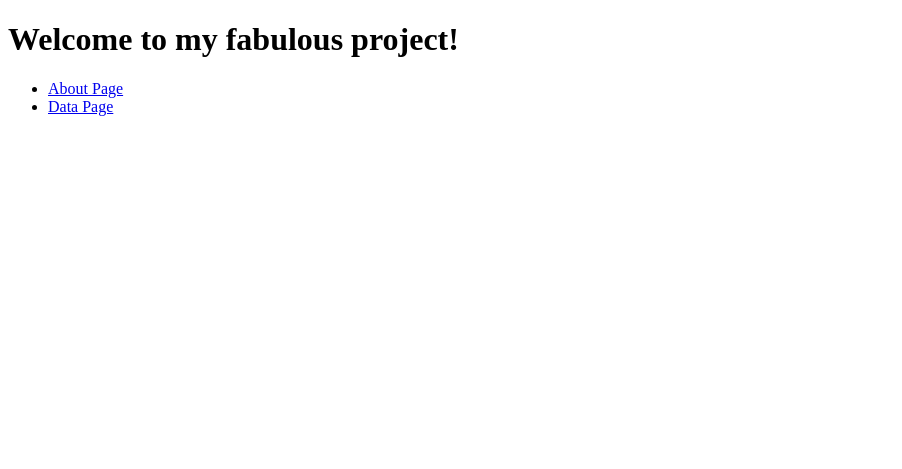
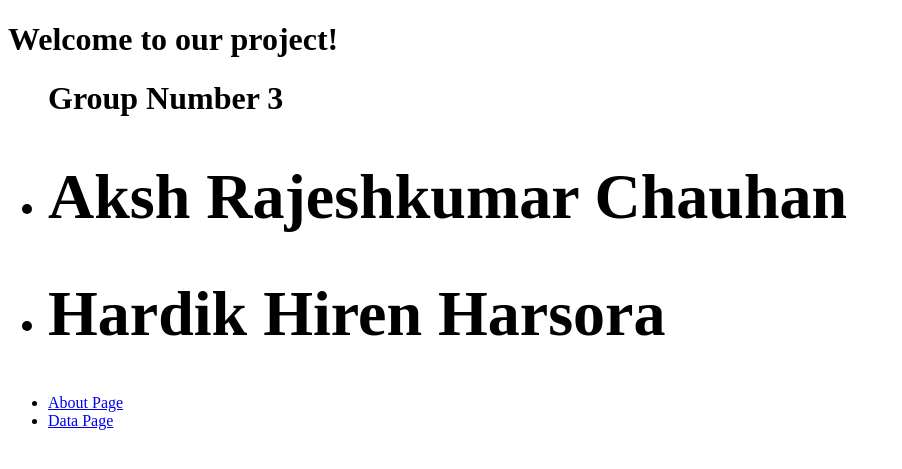
Before and after one commit to Ak1sh-2/final-project, a Flask app: page / in a window 1280 px wide. Shown: the top 469 px of the page, without its empty margins (0-902 px from the left). Run offline with Flask 3, Linux system fonts and the light colour scheme.

Commit message:
Update index_fillin.html

```diff
--- a/templates/index_fillin.html
+++ b/templates/index_fillin.html
@@ -5,7 +5,12 @@
 
     </head>
     <body>
-        <h1>Welcome to my fabulous project!</h1>
+        <h1>Welcome to our project!</h1>
+        <ul>
+            <h1>Group Number 3<h1>
+                <li><h1>Aksh Rajeshkumar Chauhan<h1></li>
+                <li><h1>Hardik Hiren Harsora<h1></li>
+        </ul>
 
         <ul>
             <li> <a href="{{ url_for('about')}}" > About Page</a> </li>
```
